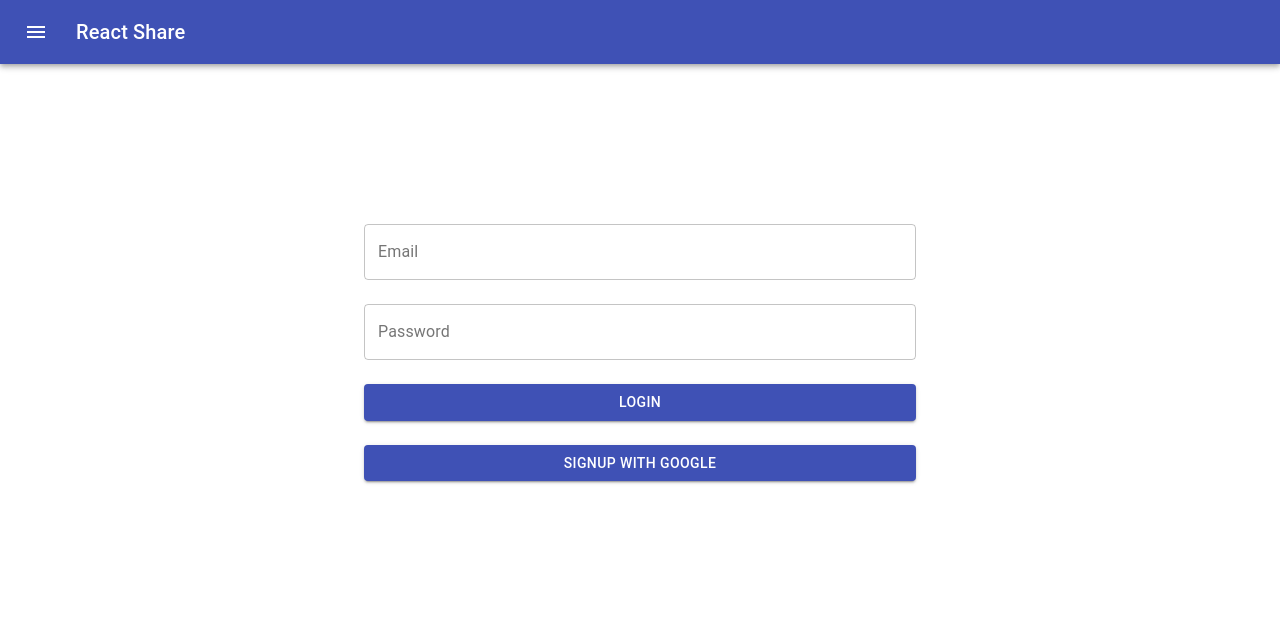
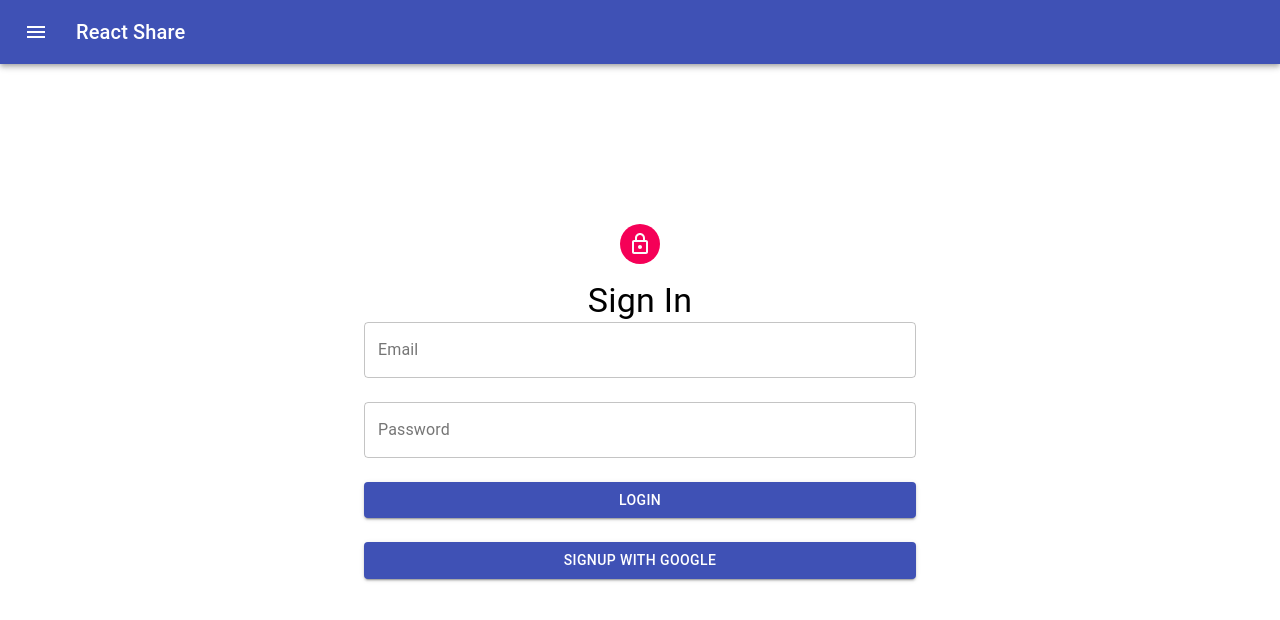
Before and after one commit to E2341/React_share, a React (Create React App) app: page /login in a window 1280 px wide. Shown: the top 620 px of the page. Built offline with nearby package versions, Linux system fonts and the light colour scheme; no server answers.

Commit message:
Avatar and Typography added.

```diff
--- a/src/pages/SignIn.js
+++ b/src/pages/SignIn.js
@@ -1,9 +1,12 @@
 import React from "react";
-import { Button, TextField, Grid, Container } from "@material-ui/core";
+import { Button, TextField, Grid, Container, Avatar, Typography } from "@material-ui/core";
 import { makeStyles } from "@material-ui/core/styles";
 import firebase from "../firebase/firebase.utils";
 import { Formik } from "formik";
 import * as Yup from 'yup';
+import  LockOutlinedIcon  from '@material-ui/icons/LockOutlined';
+
+
 
 const signInValidationSchema = Yup.object().shape({
   email: Yup.string().email("Invalid email").required("Email is reuired."),
@@ -12,11 +15,17 @@ const signInValidationSchema = Yup.object().shape({
     .min(8, "Password is too short - should be 8 chars minimum."),
 });
 
-const styles = makeStyles({
+const styles = makeStyles((theme) => ({
   wrappper: {
     marginTop: "10rem",
+    height: "calc(100vh - 19.0625rem)",
+    textAlign: "center"
   },
-});
+  avatar: {
+    margin: "1rem auto",
+    backgroundColor: theme.palette.secondary.main
+  }
+}));
 
 const initialValues = {
   email: "",
@@ -38,6 +47,12 @@ export default function SignIn() {
 
   return (
     <Container className={signinStyled.wrappper} maxWidth="sm">
+       <Avatar className={signinStyled.avatar} >
+          <LockOutlinedIcon />
+       </Avatar>
+       <Typography variant="h4" >
+            Sign In
+      </Typography>
       <Formik
         initialValues={initialValues}
         validationSchema={signInValidationSchema}
```
